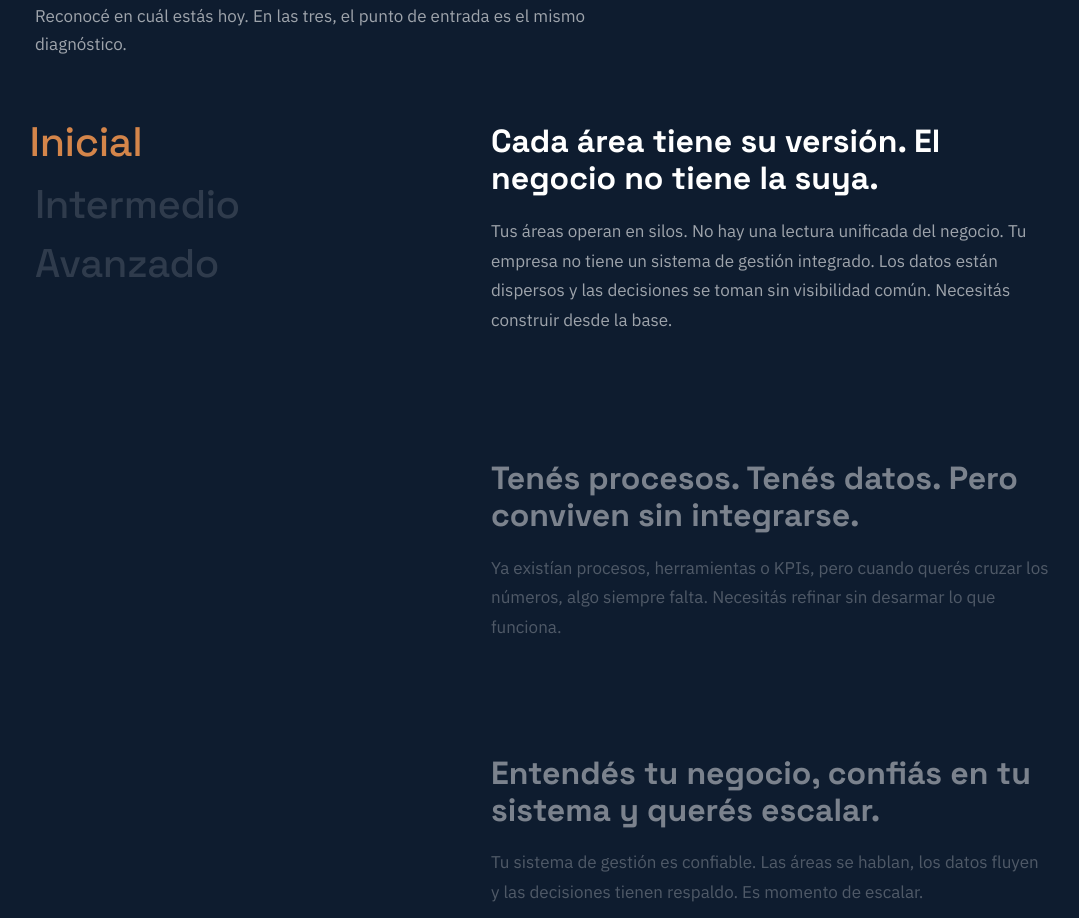
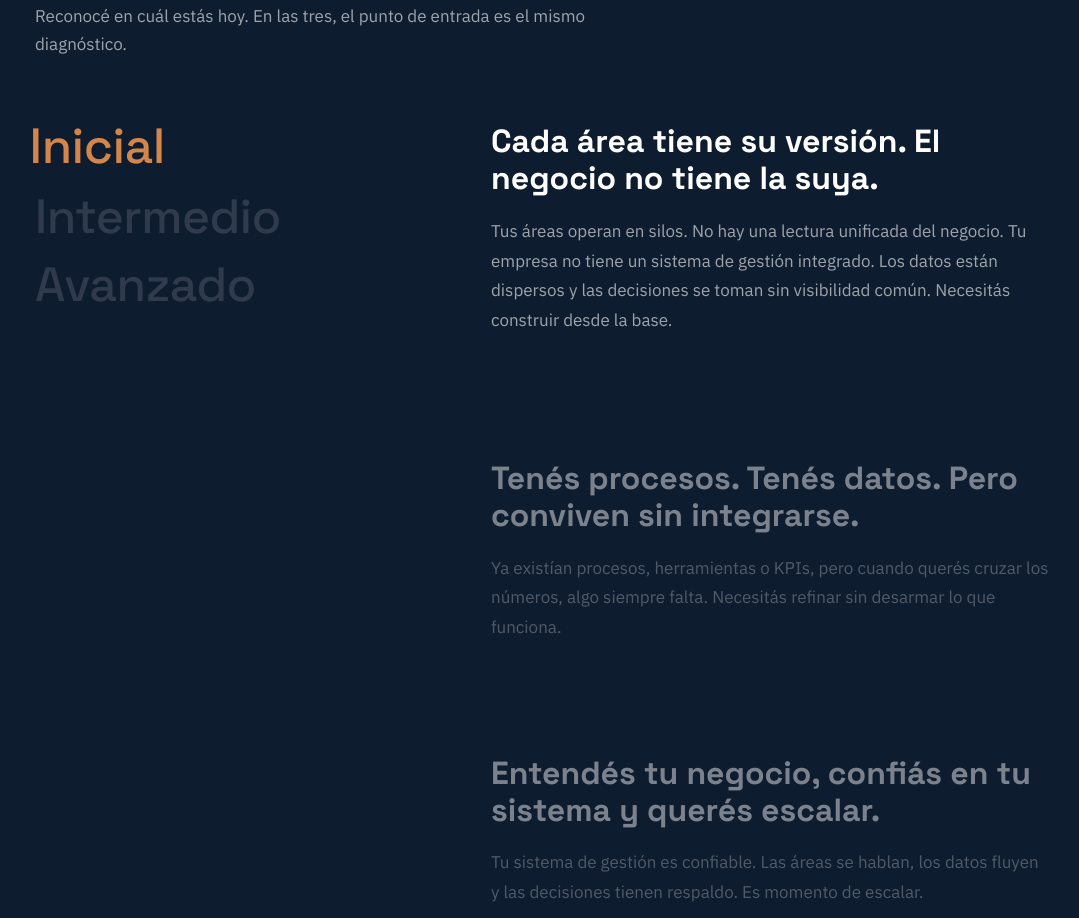
Before and after one commit to orquestba/orquestba-landing, a Next.js app: page / in a window 1280 px wide. Shown: the part 2160-3078 px from the top of the page, without its empty margins (25-1104 px from the left). Built offline with nearby package versions, Linux system fonts and the light colour scheme; no server answers.

Commit message:
Adjust Diagnostic titles size

```diff
--- a/app/components/Diagnostic.tsx
+++ b/app/components/Diagnostic.tsx
@@ -162,7 +162,7 @@ export default function Diagnostic() {
                     levelRefs.current[i] = el;
                   }}
                   className={[
-                    "font-heading text-[30px] lg:text-[40px] leading-[1.08] tracking-[-0.01em]",
+                    "font-heading text-[30px] lg:text-[48px] leading-[1.08] tracking-[-0.01em]",
                     i === 0 ? "text-copper-light" : "text-white/20",
                   ].join(" ")}
                 >
```
